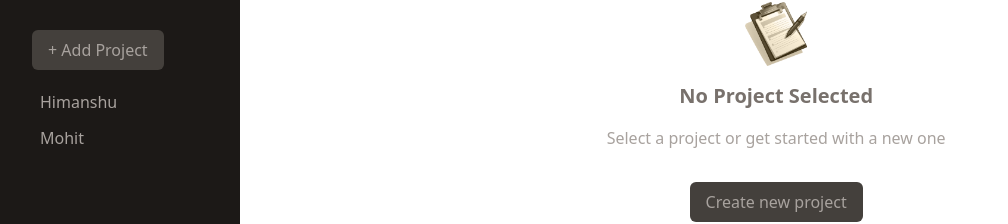
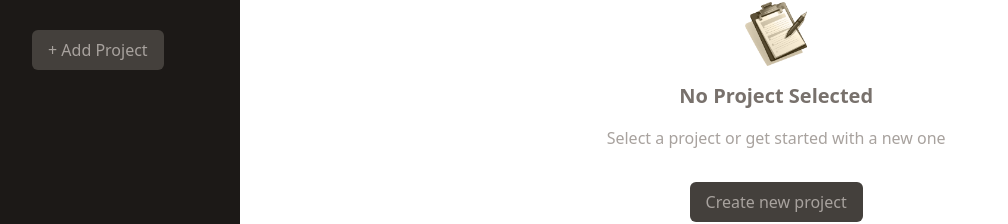
Before and after one commit to HimanshuNainwal/React-starter, a React (Vite) app: page / in a window 1280 px wide. Shown: the part 126-350 px from the top of the page, without its empty margins (0-1008 px from the left). Built offline with nearby package versions, Linux system fonts and the light colour scheme; data requests are answered from the project's data file.

Commit message:
project manager redux steup

```diff
--- a/db.json
+++ b/db.json
@@ -1,23 +1,19 @@
 {
   "projects": [
     {
-      "id": "5e34",
-      "title": "Himanshu",
-      "description": "lnsadlkdnalskd",
-      "date": "2024-06-12",
+      "id": "f5f7",
+      "title": "Project 1",
+      "description": "kjdnasjkdnjkasdnjas",
+      "date": "2024-07-09",
       "task": [
-        "this is my task ",
-        "lasidhasd"
+        "dasdas"
       ]
     },
     {
-      "id": "5e89",
-      "title": "Mohit ",
-      "description": "Thora jaldi practice kr ",
-      "date": "2024-06-14",
-      "task": [
-        "number 3"
-      ]
+      "id": "199c",
+      "title": "project 2",
+      "description": "sdasdas",
+      "date": "2024-07-18"
     }
   ]
 }
--- a/package.json
+++ b/package.json
@@ -5,15 +5,17 @@
   "type": "module",
   "scripts": {
     "dev": "vite",
-    "start-server":"json-server --watch db.json",
+    "start-server": "json-server --watch db.json",
     "build": "vite build",
     "lint": "eslint . --ext js,jsx --report-unused-disable-directives --max-warnings 0",
     "preview": "vite preview"
   },
   "dependencies": {
+    "@reduxjs/toolkit": "^2.2.6",
     "axios": "^1.7.2",
     "react": "^18.2.0",
-    "react-dom": "^18.2.0"
+    "react-dom": "^18.2.0",
+    "react-redux": "^9.1.2"
   },
   "devDependencies": {
     "@types/react": "^18.2.15",
--- a/src/App.jsx
+++ b/src/App.jsx
@@ -4,33 +4,24 @@ import NoProject from "./component/NoProject";
 import axios from "axios";
 import { BASE_URL } from "../lib/constans";
 import ShowProject from "./component/ShowProject";
+import { useSelector } from "react-redux";
 
 function App() {
-  const [projects, setProjects] = useState([]);
+
   const [showAddProject, setShowAddProject] = useState(false);
   const [currentProject, setCurrentProject] = useState("");
 
-  const getAllProjects = async () => {
-    try {
-      const response = await axios(`${BASE_URL}/projects`); // fetch krke laya hai data server
-      // const data = await response.json() // javascript object notation // data ko convert kia hai
 
-      if (response?.status == 200) {
-        setProjects(response?.data);
-      }
-    } catch (err) {
-      console.log("err", err);
-    }
-  };
+  const projects = useSelector(state => state.project)
+
+
+
 
   const handleRefresh = async () => {
     setCurrentProject("");
-    await getAllProjects();
+
   };
 
-  useEffect(() => {
-    getAllProjects();
-  }, []);
 
   return (
     <>
@@ -49,8 +40,8 @@ function App() {
           </button>
 
           <div className="mt-4">
-            {projects?.length > 0 &&
-              projects.map((singleProject) => {
+            {projects?.projectList?.length > 0 &&
+              projects?.projectList.map((singleProject) => {
                 return (
                   <p
                     className="w-full text-left px-2 py-1 rounded-sm my-1 hover:text-stone-200 hover:bg-stone-800 text-stone-400"
@@ -75,7 +66,7 @@ function App() {
         {showAddProject && (
           <AddProject
             formClose={() => setShowAddProject(false)}
-            fetchData={getAllProjects}
+
           />
         )}
       </main>
--- a/src/component/AddProject.jsx
+++ b/src/component/AddProject.jsx
@@ -1,18 +1,26 @@
 import React, { useState } from "react";
 import ErrorModal from "./ErrorModal";
-import axios from "axios";
-import { BASE_URL } from "../../lib/constans";
+import { useDispatch } from "react-redux";
+import { setAddProject } from "../store/projectSlice";
+
+
 
 // 1 rem = 16px
 // 35 * 16 = 560
-function AddProject({ formClose ,fetchData}) {
+function AddProject({ formClose}) {
   const [modal, setModal] = useState(false);
   const [loader,setLoader] = useState(false)
+
   const [formField, setFormField] = useState({
     title: "",
     description: "",
     date: "",
   });
+
+
+
+
+  const dispatch  = useDispatch()
 
 
 
@@ -23,14 +31,13 @@ function AddProject({ formClose ,fetchData}) {
     }
     setLoader(true)
     try{
-      const response = await axios.post(`${BASE_URL}/projects`,formField)
-      if(response.status == 201){
-        await fetchData()
-        formClose()
-      }
+      dispatch(setAddProject(formField))
+
+
     }catch(err){
 
     }finally{
+      formClose()
       setTimeout(() => setLoader(false),2000)
     }
 
--- a/src/component/ShowProject.jsx
+++ b/src/component/ShowProject.jsx
@@ -1,70 +1,47 @@
 import axios from "axios";
 import React, { useEffect, useState } from "react";
 import { BASE_URL } from "../../lib/constans";
+import { useDispatch, useSelector } from "react-redux";
+import { removeProject, removeTask, setTaskAdd } from "../store/projectSlice";
 
-function ShowProject({ id,closeProject }) {
-  const [project, setProject] = useState({});
+function ShowProject({ id, closeProject }) {
   const [currentTask, setCurrentTask] = useState("");
 
-  const getProjectDetail = async () => {
-    try {
-      const response = await axios.get(`${BASE_URL}/projects/${id}`);
-      if (response.status == 200) {
-        setProject(response.data);
-      }
-    } catch (err) {
-      console.log("err", err);
-    }
-  };
+  const dispatch = useDispatch()
+
+  const projects = useSelector((state) => state.project);
+  const projectList = projects.projectList;
+  const singleProject = projectList?.length
+    ? projectList.filter((el) => el?.id == id)
+    : {};
+  const project = singleProject?.length ? singleProject[0] : {};
 
   const addTask = async () => {
     try {
-      let task;
 
-      if (project?.task?.length > 0) {
-        task = [...project?.task, currentTask];
-      } else {
-        task = [currentTask];
-      }
+      dispatch(setTaskAdd({id,task:currentTask}))
 
-      const response = await axios.patch(`${BASE_URL}/projects/${id}`, {
-        task,
-      });
-      if (response.status == 200) {
-        setProject(response.data);
-        setCurrentTask("")
-      }
+
+    } catch (err) {
+      console.log('err',err);
+    }
+
+  };
+
+
+  const handleClearTask = async (taskIndex) => {
+    try {
+      dispatch(removeTask({id,taskIndex}))
     } catch (err) {}
   };
 
-  const handleClearTask = async (taskIndex) => {
-
-    try {
-      const filteredTask = project?.task?.filter((_,index) => index !== taskIndex)
-      const response = await axios.patch(`${BASE_URL}/projects/${id}`, {
-        task:filteredTask,
-      });
-      if (response.status == 200) {
-        setProject(response.data);
-      }
-    } catch (err) {}
-
-  }
-
   const handleDeleteProject = async () => {
     try {
-      const response = await axios.delete(`${BASE_URL}/projects/${id}`);
-      console.log(response)
-      closeProject()
+      dispatch(removeProject(id))
+      closeProject();
     } catch (err) {}
+  };
 
-  }
-
-
-
-  useEffect(() => {
-    getProjectDetail();
-  }, [id]);
   return (
     <div>
       <header className="pb-4 mb-4 border-b-2 border-stone-300">
@@ -72,7 +49,10 @@ function ShowProject({ id,closeProject }) {
           <h1 className="text-3xl font-bold text-stone-600 mb-2">
             {project?.title}
           </h1>
-          <button className="text-stone-600 hover:text-stone-950" onClick={handleDeleteProject}>
+          <button
+            className="text-stone-600 hover:text-stone-950"
+            onClick={handleDeleteProject}
+          >
             Delete
           </button>
         </div>
--- a/src/main.jsx
+++ b/src/main.jsx
@@ -2,9 +2,13 @@ import React from 'react'
 import ReactDOM from 'react-dom/client'
 import App from './App.jsx'
 import './index.css'
+import { store } from './store/store.js'
+import { Provider } from 'react-redux'
+
 
 ReactDOM.createRoot(document.getElementById('root')).render(
-
+    <Provider store={store}>
     <App />
+    </Provider>
 
 )
--- /dev/null
+++ b/src/store/projectSlice.js
@@ -0,0 +1,73 @@
+import { createSlice } from "@reduxjs/toolkit";
+
+// "title": "",
+//     "description": "kjdnasjkdnjkasdnjas",
+//     "date": "2024-07-09",
+//     "task": [
+//       "dasdas"
+//     ]
+const initialState = {
+  projectList: [],
+};
+
+export const projectSlice = createSlice({
+  name: "project",
+  initialState,
+  reducers: {
+    setAddProject: (state, action) => {
+      const data = action.payload;
+      const id = state.projectList.length + 1;
+
+      state.projectList = [...state.projectList, { ...data, id }];
+    },
+    setTaskAdd: (state, action) => {
+      const { id, task } = action.payload;
+      const projects = state.projectList;
+
+      const updatedList = projects.map((el) => {
+        if (el?.id == id) {
+          let updatedTask = [];
+
+          if (el.task) {
+            updatedTask = [...el.task, task];
+          } else {
+            updatedTask = [task];
+          }
+          return { ...el, task: updatedTask };
+        }
+        return el;
+      });
+
+      state.projectList = updatedList;
+    },
+
+    removeTask: (state, action) => {
+      const { id, taskIndex } = action.payload;
+      const projects = state.projectList;
+
+      const updatedList = projects.map((el) => {
+        if (el?.id == id) {
+          const task = el.task;
+          const newTask = task.filter((_, index) => index != taskIndex);
+
+          return { ...el, task: newTask };
+        }
+        return el;
+      });
+
+      state.projectList = updatedList;
+    },
+    removeProject: (state, action) => {
+      const projects = state.projectList?.filter(
+        (project) => project?.id != action?.payload
+      );
+      state.projectList = projects;
+    },
+  },
+});
+
+// Action creators are generated for each case reducer function
+export const { setAddProject, setTaskAdd, removeTask, removeProject } =
+  projectSlice.actions;
+
+export default projectSlice.reducer;
--- /dev/null
+++ b/src/store/store.js
@@ -0,0 +1,9 @@
+import { configureStore } from '@reduxjs/toolkit'
+import projectSlice from './projectSlice'
+
+
+export const store = configureStore({
+  reducer: {
+    project:projectSlice
+  },
+})
```
Also changed, not shown: 1 other file (tests, documents, lock files or other folders).
